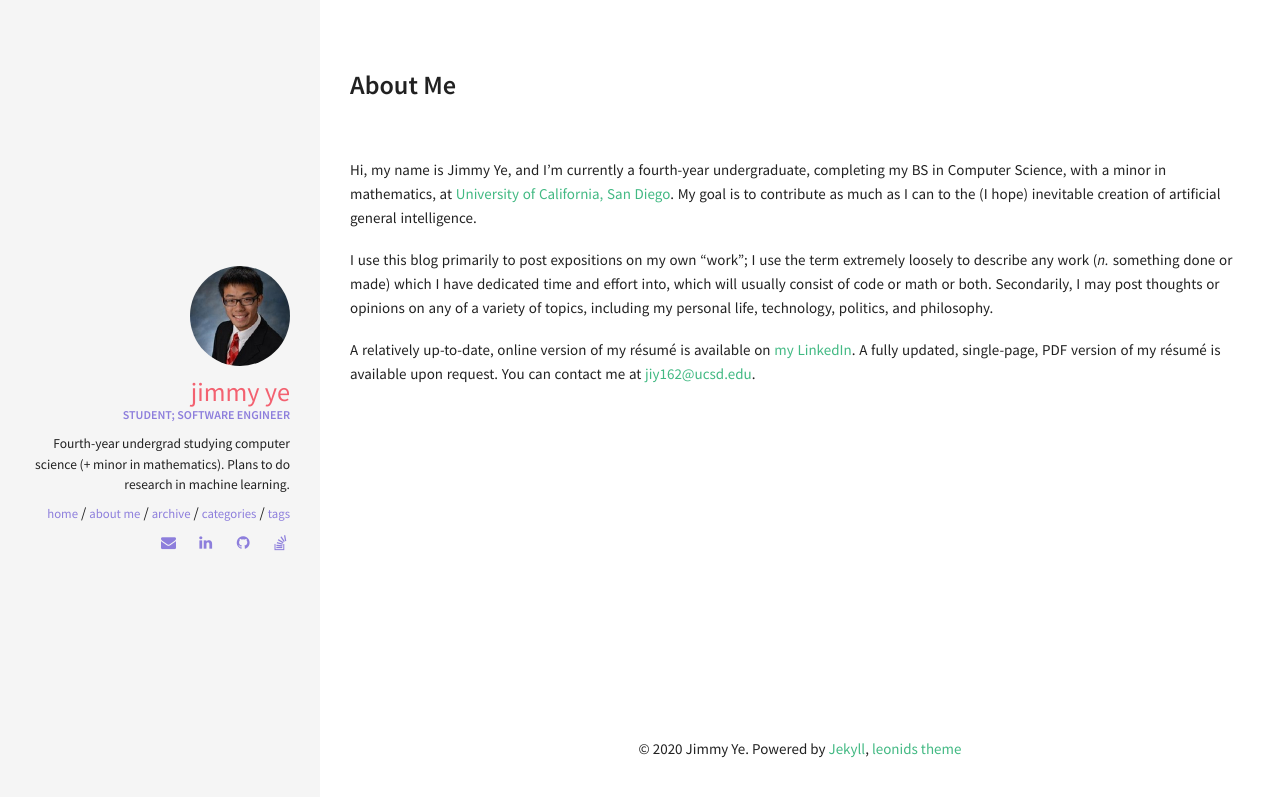
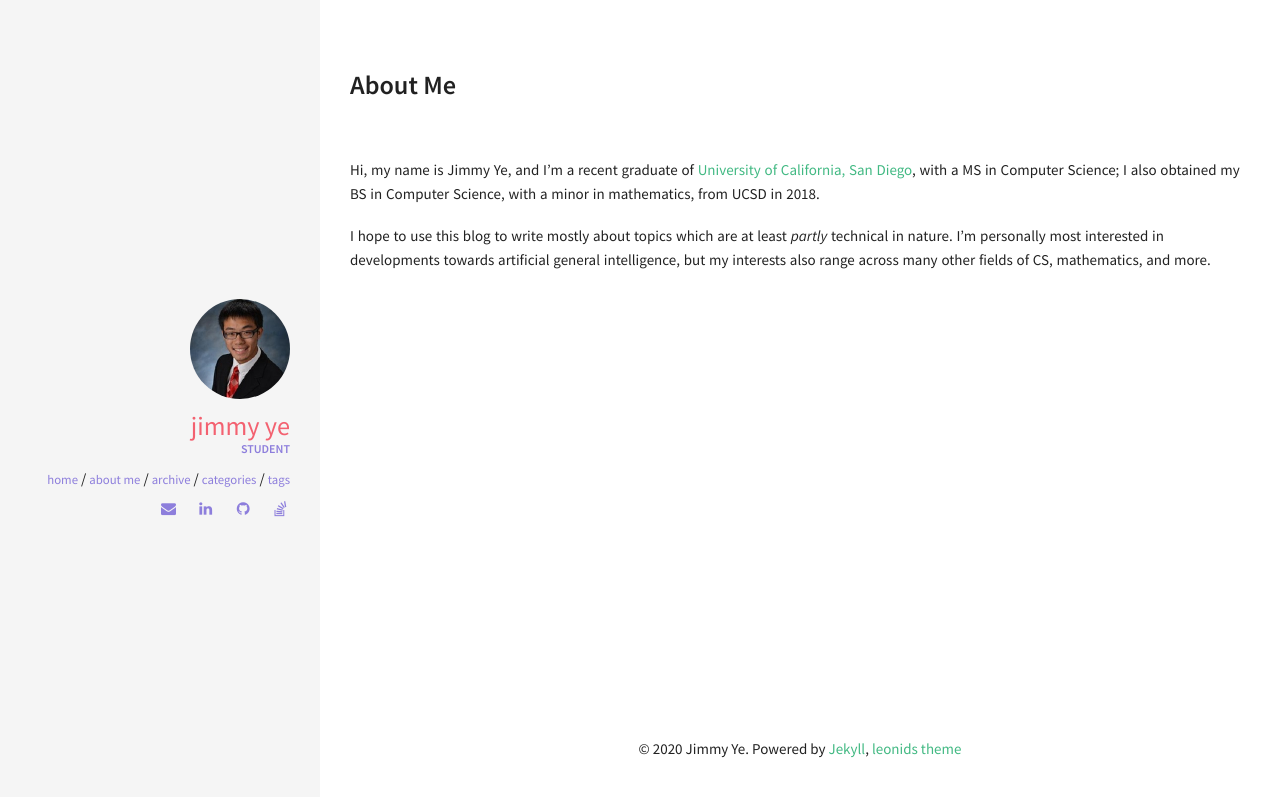
Before and after one commit to rationalis/rationalis.github.io, a Jekyll site: the page built from about.md, in a window 1280 px wide. Shown: the top 797 px of the page. Built offline with Jekyll 4.4.1, drawn with Linux system fonts in a browser that asks for light colours.

Commit message:
Minor updates 2020

```diff
--- a/_config.yml
+++ b/_config.yml
@@ -5,7 +5,7 @@
 #
 title: Jimmy Ye
 email:
-description: Fourth-year undergrad at University of California, San Diego. Computer science, minor in mathematics. Planning to do research in machine learning.
+description: Recent graduate of University of California, San Diego, with MS in Computer science.
 url: # the base hostname & protocol for your site
 
 
@@ -35,8 +35,8 @@ kramdown:
 owner:
   name: Jimmy Ye
   avatar: avatar.jpg
-  job: "Student; Software Engineer"
-  bio: "Fourth-year undergrad studying computer science (+ minor in mathematics). Plans to do research in machine learning."
+  job: "Student"
+  bio: ""
   email: jiy162@ucsd.edu
   disqus-shortname:
   twitter: #username
--- a/about.md
+++ b/about.md
@@ -4,19 +4,11 @@ title:  About Me
 permalink: /about/
 ---
 
-Hi, my name is Jimmy Ye, and I'm currently a fourth-year undergraduate,
-completing my BS in Computer Science, with a minor in mathematics, at
-[University of California, San Diego](http://ucsd.edu). My goal is to contribute
-as much as I can to the (I hope) inevitable creation of artificial general
-intelligence.
+Hi, my name is Jimmy Ye, and I'm a recent graduate of [University of California,
+San Diego](http://ucsd.edu), with a MS in Computer Science; I also obtained my
+BS in Computer Science, with a minor in mathematics, from UCSD in 2018.
 
-I use this blog primarily to post expositions on my own "work"; I use the term
-extremely loosely to describe any work (*n.* something done or made) which I
-have dedicated time and effort into, which will usually consist of code or math
-or both. Secondarily, I may post thoughts or opinions on any of a variety of
-topics, including my personal life, technology, politics, and philosophy.
-
-A relatively up-to-date, online version of my résumé is available
-on [my LinkedIn](https://www.linkedin.com/in/jimmy-ye-a3333b82). A fully
-updated, single-page, PDF version of my résumé is available upon request. You
-can contact me at [jiy162@ucsd.edu](mailto:jiy162@ucsd.edu).
+I hope to use this blog to write mostly about topics which are at least *partly*
+technical in nature. I'm personally most interested in developments towards
+artificial general intelligence, but my interests also range across many other
+fields of CS, mathematics, and more.
```
